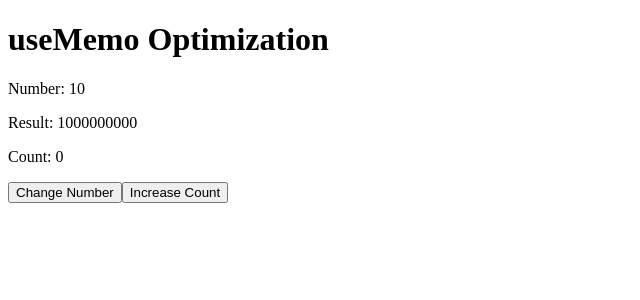
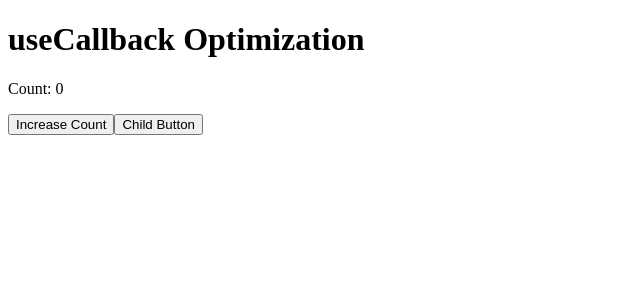
Before and after one commit to abdullahshabir31/React-Learning, a React (Vite) app: page / in a window 1280 px wide. Shown: the top 300 px of the page, without its empty margins (0-640 px from the left). Built offline with nearby package versions, Linux system fonts and the light colour scheme.

Commit message:
Add useCallback optimization example

```diff
--- /dev/null
+++ b/src/14-Performance-Optimization/03-use-callback-optimization.jsx
@@ -0,0 +1,29 @@
+import { memo, useCallback, useState } from "react";
+
+const Button = memo(function Button({ onClick }) {
+  console.log("Button rendered");
+
+  return <button onClick={onClick}>Child Button</button>;
+});
+
+function UseCallbackOptimization() {
+  const [count, setCount] = useState(0);
+
+  const handleClick = useCallback(() => {
+    console.log("Child button clicked");
+  }, []);
+
+  return (
+    <div>
+      <h1>useCallback Optimization</h1>
+
+      <p>Count: {count}</p>
+
+      <button onClick={() => setCount(count + 1)}>Increase Count</button>
+
+      <Button onClick={handleClick} />
+    </div>
+  );
+}
+
+export default UseCallbackOptimization;
--- a/src/App.jsx
+++ b/src/App.jsx
@@ -1,7 +1,7 @@
-import UseMemoOptimization from "./14-Performance-Optimization/02-use-memo-optimization";
+import UseCallbackOptimization from "./14-Performance-Optimization/03-use-callback-optimization";
 
 function App() {
-  return <UseMemoOptimization />;
+  return <UseCallbackOptimization />;
 }
 
 export default App;
```
